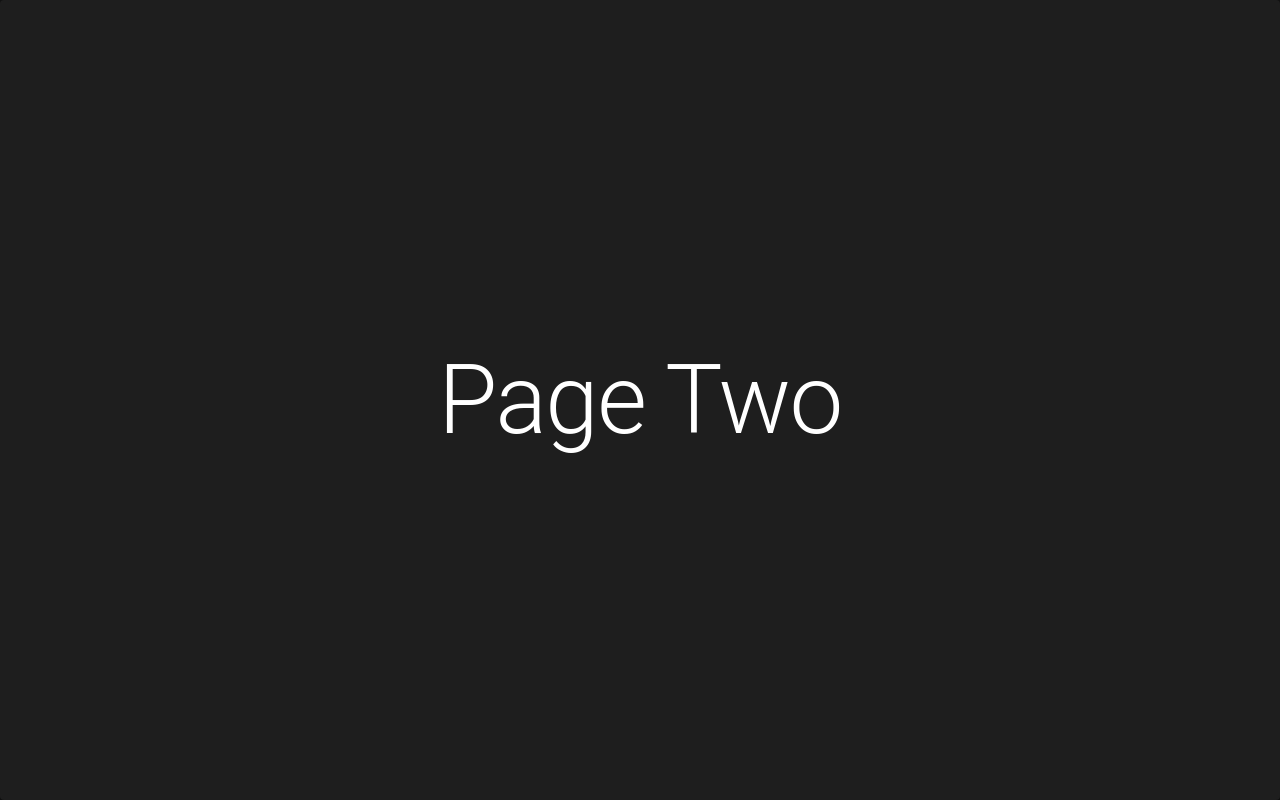
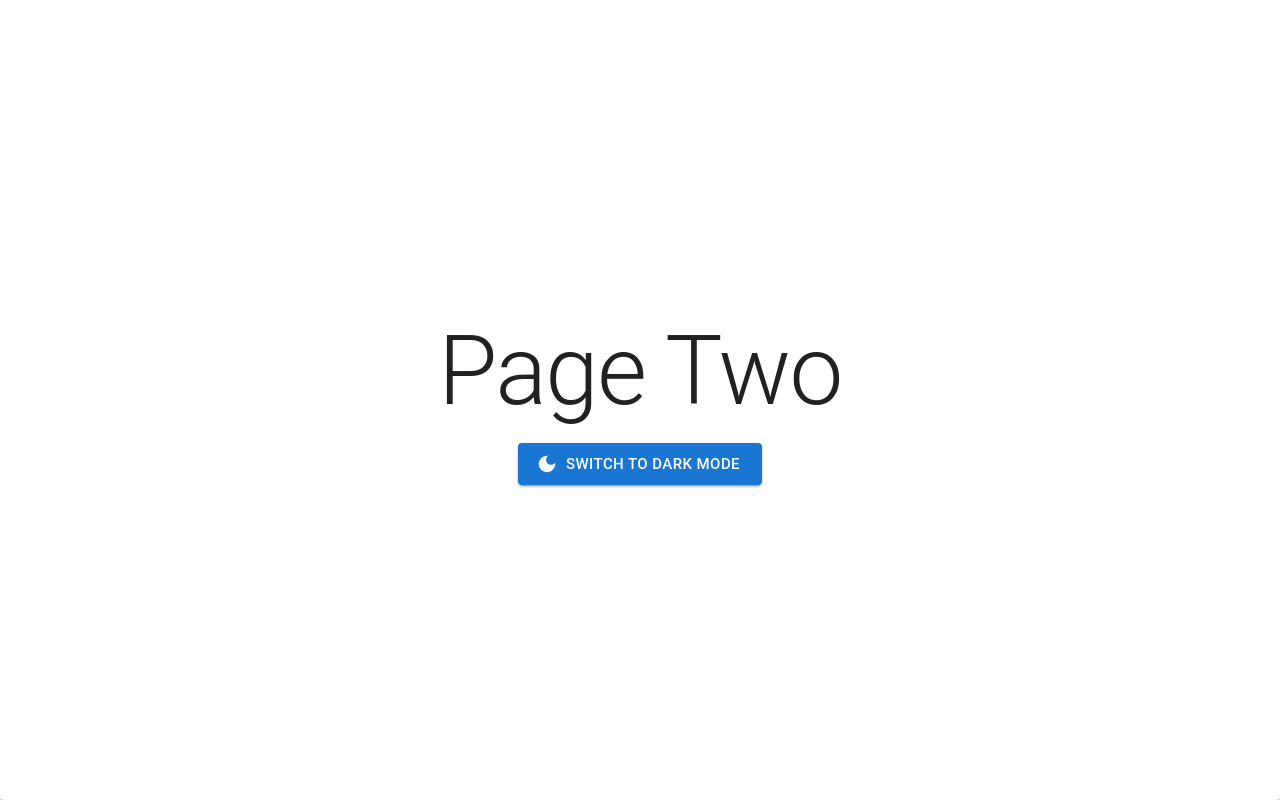
Before and after one commit to v4irajvimu/nanostores-medium-post-01, a React app: page /page-2 in a window 1280 px wide. Built offline with nearby package versions, Linux system fonts and the light colour scheme; the HTML template or start-up script is replaced by a standard one.

Commit message:
context api approach

```diff
--- a/src/App.tsx
+++ b/src/App.tsx
@@ -1,5 +1,6 @@
 import { useState } from "react";
 import { createBrowserRouter, RouterProvider } from "react-router-dom";
+import ModeContextProvider from "./context/ModeContextProvider";
 import PageOne from "./page/PageOne";
 import PageTwo from "./page/PageTwo";
 
@@ -19,7 +20,11 @@ function App() {
     },
   ]);
 
-  return <RouterProvider router={router} />;
+  return (
+    <ModeContextProvider>
+      <RouterProvider router={router} />
+    </ModeContextProvider>
+  );
 }
 
 export default App;
--- a/src/common/Layout.tsx
+++ b/src/common/Layout.tsx
@@ -2,19 +2,22 @@ import React, { ReactNode } from "react";
 import { Box, Paper, Typography } from "@mui/material";
 import { ThemeProvider, createTheme } from "@mui/material/styles";
 import CssBaseline from "@mui/material/CssBaseline";
+import { useModeContext } from "../context/ModeContextProvider";
 
 type LayoutProps = {
   children: ReactNode;
 };
 
 const Layout = ({ children }: LayoutProps) => {
-  const darkTheme = createTheme({
+  const { mode } = useModeContext();
+
+  const theme = createTheme({
     palette: {
-      mode: "dark",
+      mode,
     },
   });
   return (
-    <ThemeProvider theme={darkTheme}>
+    <ThemeProvider theme={theme}>
       <CssBaseline />
       {children}
     </ThemeProvider>
--- /dev/null
+++ b/src/context/ModeContextProvider.tsx
@@ -0,0 +1,27 @@
+import React, { createContext, useState, useContext, ReactNode } from "react";
+
+const ModeContext = createContext<{
+  mode: "light" | "dark";
+  toggleMode: () => void;
+}>({ mode: "light", toggleMode: () => {} });
+
+const useModeStore = () => {
+  const [mode, setMode] = useState<"light" | "dark">("light");
+  return {
+    mode,
+    toggleMode: () =>
+      setMode((prevMode) => (prevMode === "dark" ? "light" : "dark")),
+  };
+};
+
+type ModeContextProviderProps = {
+  children: ReactNode;
+};
+
+const ModeContextProvider = ({ children }: ModeContextProviderProps) => (
+  <ModeContext.Provider value={useModeStore()}>{children}</ModeContext.Provider>
+);
+
+export const useModeContext = () => useContext(ModeContext);
+
+export default ModeContextProvider;
--- a/src/page/PageOne.tsx
+++ b/src/page/PageOne.tsx
@@ -1,11 +1,16 @@
-import { Box, Paper, Typography, Button } from "@mui/material";
-import React from "react";
+import DarkModeIcon from "@mui/icons-material/DarkMode";
+import LightModeIcon from "@mui/icons-material/LightMode";
+import { Box, Button, Paper, Typography } from "@mui/material";
 import Layout from "../common/Layout";
-import LightModeIcon from "@mui/icons-material/LightMode";
+import { useModeContext } from "../context/ModeContextProvider";
 
 type Props = {};
 
 const PageOne = (props: Props) => {
+  const { mode, toggleMode } = useModeContext();
+
+  const handleButtonClick = () => toggleMode();
+
   return (
     <Layout>
       <Paper
@@ -39,9 +44,10 @@ const PageOne = (props: Props) => {
               color="primary"
               size="large"
               sx={{ mt: 2 }}
-              startIcon={<LightModeIcon />}
+              onClick={handleButtonClick}
+              startIcon={mode === "dark" ? <LightModeIcon /> : <DarkModeIcon />}
             >
-              Switch to light mode
+              Switch to {`${mode === "dark" ? "light" : "dark"}`} mode
             </Button>
           </Box>
           <Box
--- a/src/page/PageTwo.tsx
+++ b/src/page/PageTwo.tsx
@@ -1,13 +1,19 @@
-import { Box, Paper, Typography } from "@mui/material";
+import { Box, Paper, Typography, Button } from "@mui/material";
+import DarkModeIcon from "@mui/icons-material/DarkMode";
+import LightModeIcon from "@mui/icons-material/LightMode";
 import React from "react";
 import Layout from "../common/Layout";
 
 import { useSearchParams } from "react-router-dom";
+import { useModeContext } from "../context/ModeContextProvider";
 
 type Props = {};
 
 const PageTwo = (props: Props) => {
   const [params] = useSearchParams();
+  const { mode, toggleMode } = useModeContext();
+
+  const handleButtonClick = () => toggleMode();
   return (
     <Layout>
       <Paper sx={{ flex: 1, display: "flex", height: "100vh" }}>
@@ -24,6 +30,16 @@ const PageTwo = (props: Props) => {
             </Typography>
           )}
           <Typography variant="h1">Page Two </Typography>
+          <Button
+            variant="contained"
+            color="primary"
+            size="large"
+            sx={{ mt: 2 }}
+            onClick={handleButtonClick}
+            startIcon={mode === "dark" ? <LightModeIcon /> : <DarkModeIcon />}
+          >
+            Switch to {`${mode === "dark" ? "light" : "dark"}`} mode
+          </Button>
         </Box>
       </Paper>
     </Layout>
```
